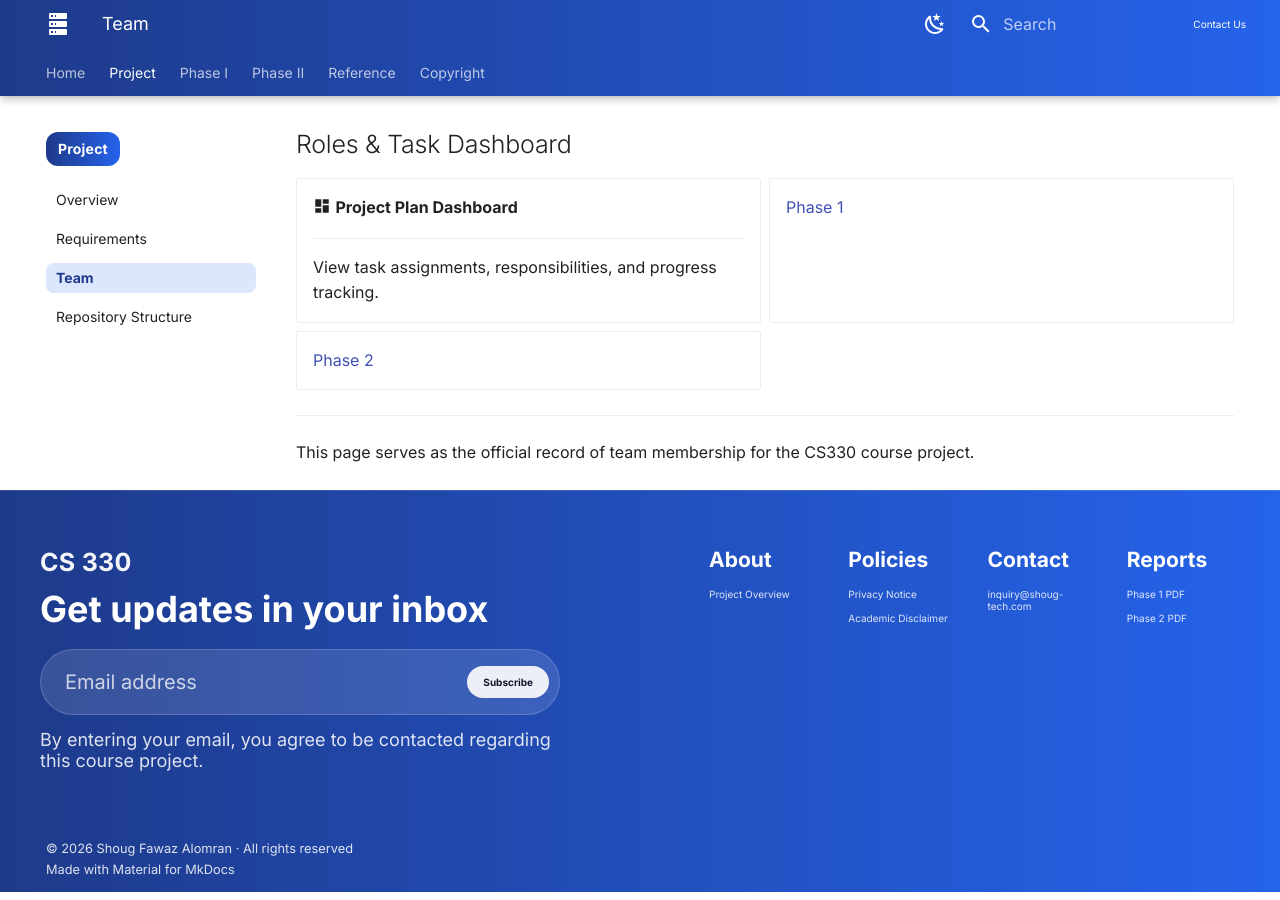
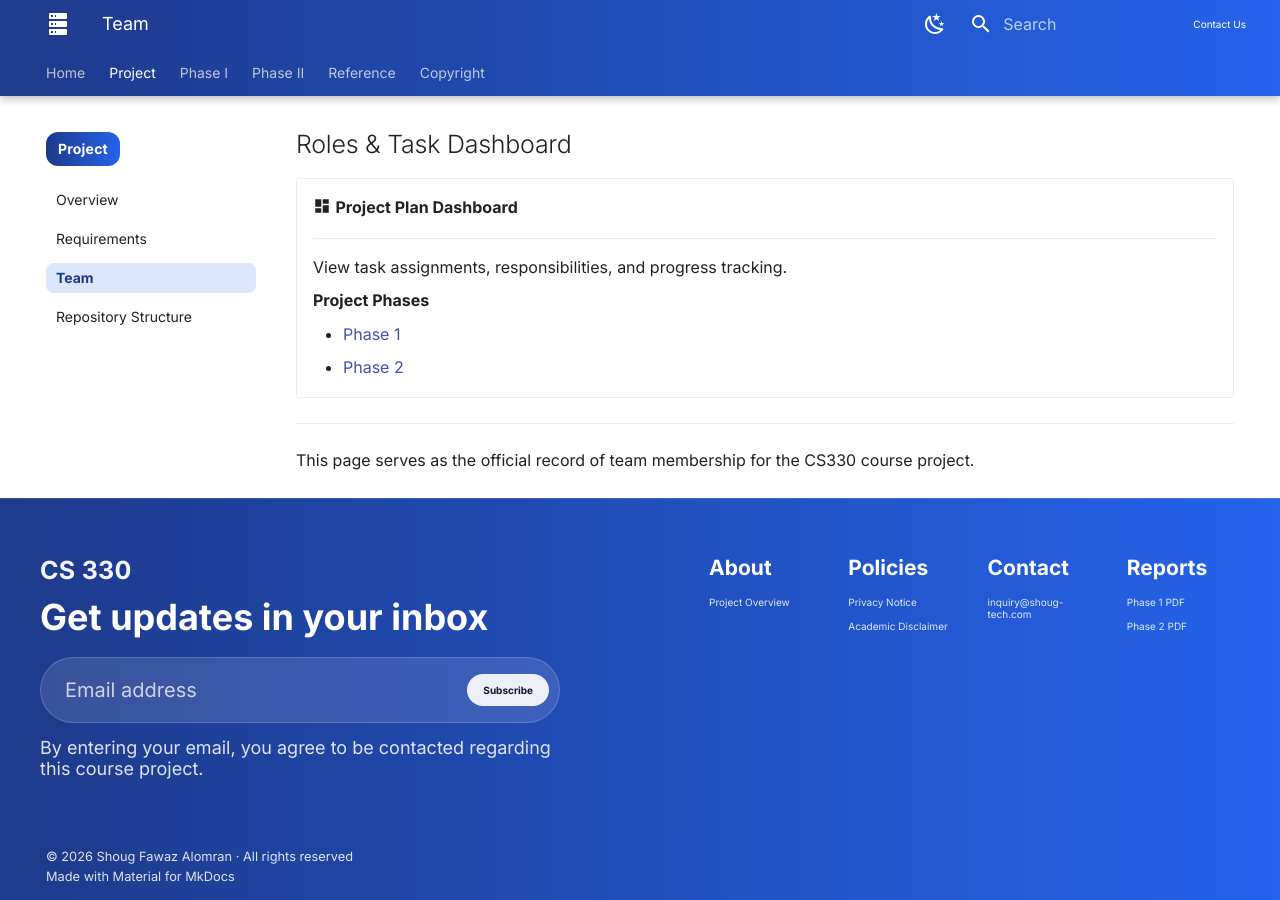
Before and after one commit to Shoug-Alomran/CS330-Parallel-Performance-Evaluation-in-Linux-Project, an MkDocs documentation site: the page built from docs/Project-Overview/team.md, in a window 1280 px wide and 900 px high, scrolled down 1293 px. Built offline with MkDocs 1.6.1 and Material for MkDocs 9.7.7, drawn with Linux system fonts in a browser that asks for light colours.

Commit message:
formatting fix

```diff
--- a/docs/Project-Overview/team.md
+++ b/docs/Project-Overview/team.md
@@ -82,9 +82,10 @@ Each team member contributes to environment setup, experimentation, performance
     ---
     View task assignments, responsibilities, and progress tracking.
 
-- [Phase 1](./Phase-1.html)
-- [Phase 2](./Phase-2.html)
+    **Project Phases**
 
+    - [Phase 1](./Phase-1.md)
+    - [Phase 2](./Phase-2.md)
 
 </div>
 
```
